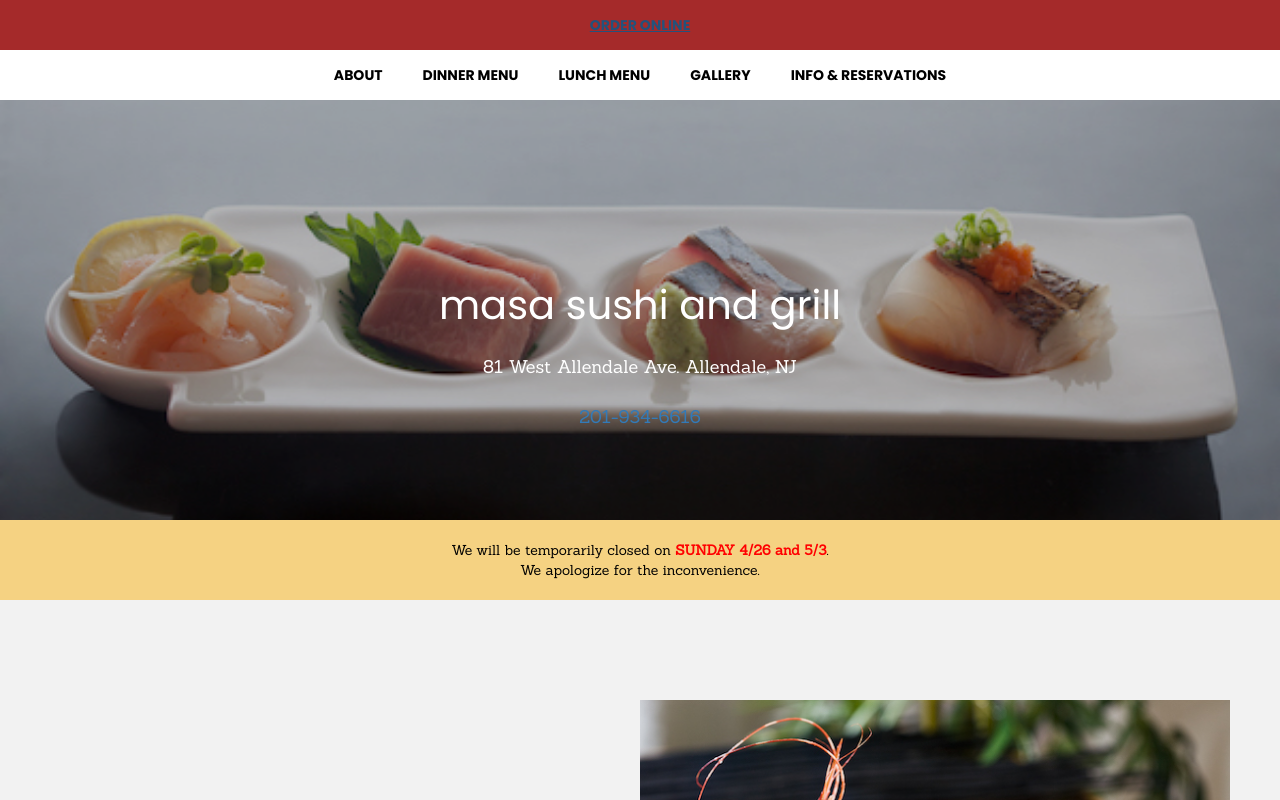
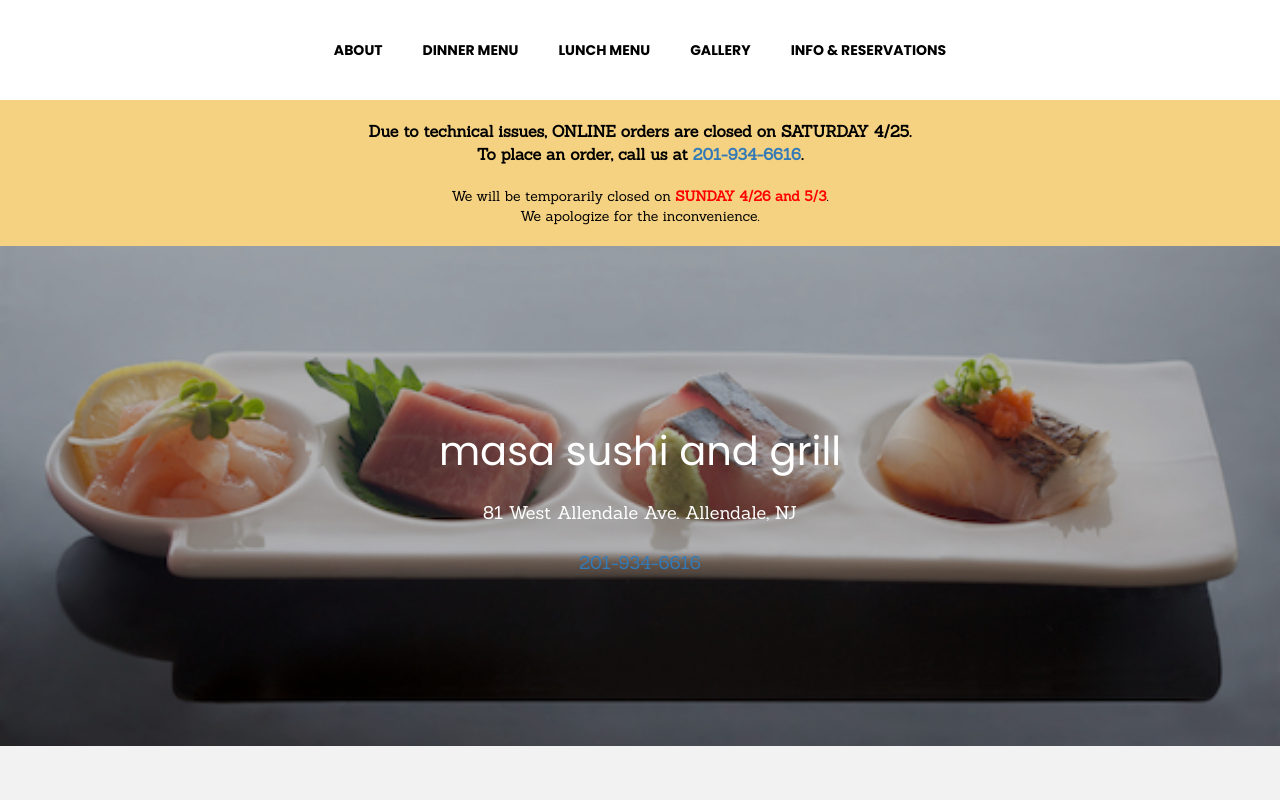
Before and after one commit to kanaabe/masasushiandgrill, a plain HTML site: page index.html in a window 1280 px wide. Shown: the top 800 px of the page. Drawn offline with nearby package versions, Linux system fonts and the light colour scheme.

Commit message:
So many orders

```diff
--- a/index.html
+++ b/index.html
@@ -14,7 +14,7 @@
 
   <body>
     <nav id="m__nav">
-      <a class="sticky-order-button" href="https://www.makeitbutter.com/masa-sushi-grill">ORDER ONLINE</a>
+      <!-- <a class="sticky-order-button" href="https://www.makeitbutter.com/masa-sushi-grill">ORDER ONLINE</a> -->
       <div class="m__nav-list">
         <a href="#about">ABOUT</a>
         <a href="/assets/pdfs/dinner.pdf">DINNER MENU</a>
@@ -23,25 +23,37 @@
         <a href="#reservations">INFO &amp; RESERVATIONS</a>
       </div>
     </nav>
+    <div class="alert-box">
+      <p>
+        <b style="font-size: 16px;">
+          Due to technical issues, ONLINE orders are closed on SATURDAY 4/25.
+          <br />
+          To place an order, call us at <a href="tel:201-934-6616">201-934-6616</a>.
+        </b>
 
+        <br />
+        <br />
+
+        We will be temporarily closed on <b style="color: red;">SUNDAY 4/26 and 5/3</b>.
+
+        <br />
+        We apologize for the inconvenience.
+      </p>
+    </div>
     <div class="m__hero">
 
       <div class="m__hero-img">
       </div>
       <div class="m__hero-background">
       </div>
-      <div class="alert-box">
-        <p>
-          We will be temporarily closed on <b style="color: red;">SUNDAY 4/26 and 5/3</b>.<br />We apologize for the inconvenience.
-        </p>
-      </div>
+      <header>
+        <h1>masa sushi and grill</h1>
+        <h2>81 West Allendale Ave. Allendale, NJ</h2>
+        <h2><a href="tel:201-934-6616">201-934-6616</a></h2>
+      </header>
     </div>
 
-    <header>
-      <h1>masa sushi and grill</h1>
-      <h2>81 West Allendale Ave. Allendale, NJ</h2>
-      <h2><a href="tel:201-934-6616">201-934-6616</a></h2>
-    </header>
+
 
 
     <main>
--- a/stylesheets/index.css
+++ b/stylesheets/index.css
@@ -51,15 +51,14 @@
 }
 
 body header {
-  position: absolute;
-  top: 100px;
   display: flex;
   align-items: center;
   flex-direction: column;
   justify-content: center;
-  height: 500px;
+  height: 100%;
   width: 100%;
   color: white;
+  position: absolute;
 }
 
 header h1 {
@@ -78,8 +77,8 @@
 }
 
 .alert-box {
-  position: absolute;
-  bottom: 0;
+  position: relative;
+  top: 0;
   background-color: #f5d282;
   width: 100vw;
   padding: 20px;
@@ -88,7 +87,7 @@
 }
 
 .alert-box p {
-  max-width: 450px;
+  max-width: 600px;
   margin: auto;
 }
 
```
